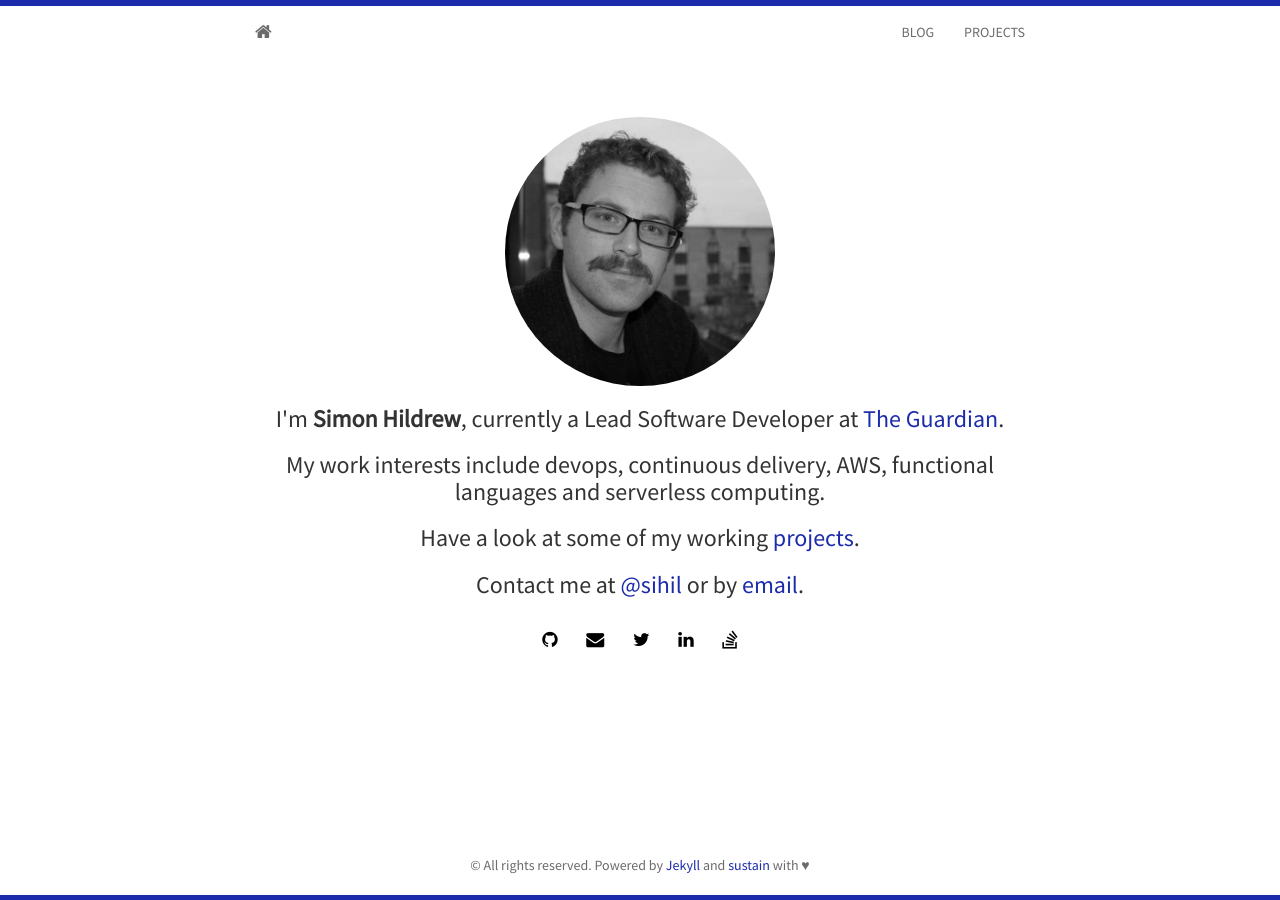
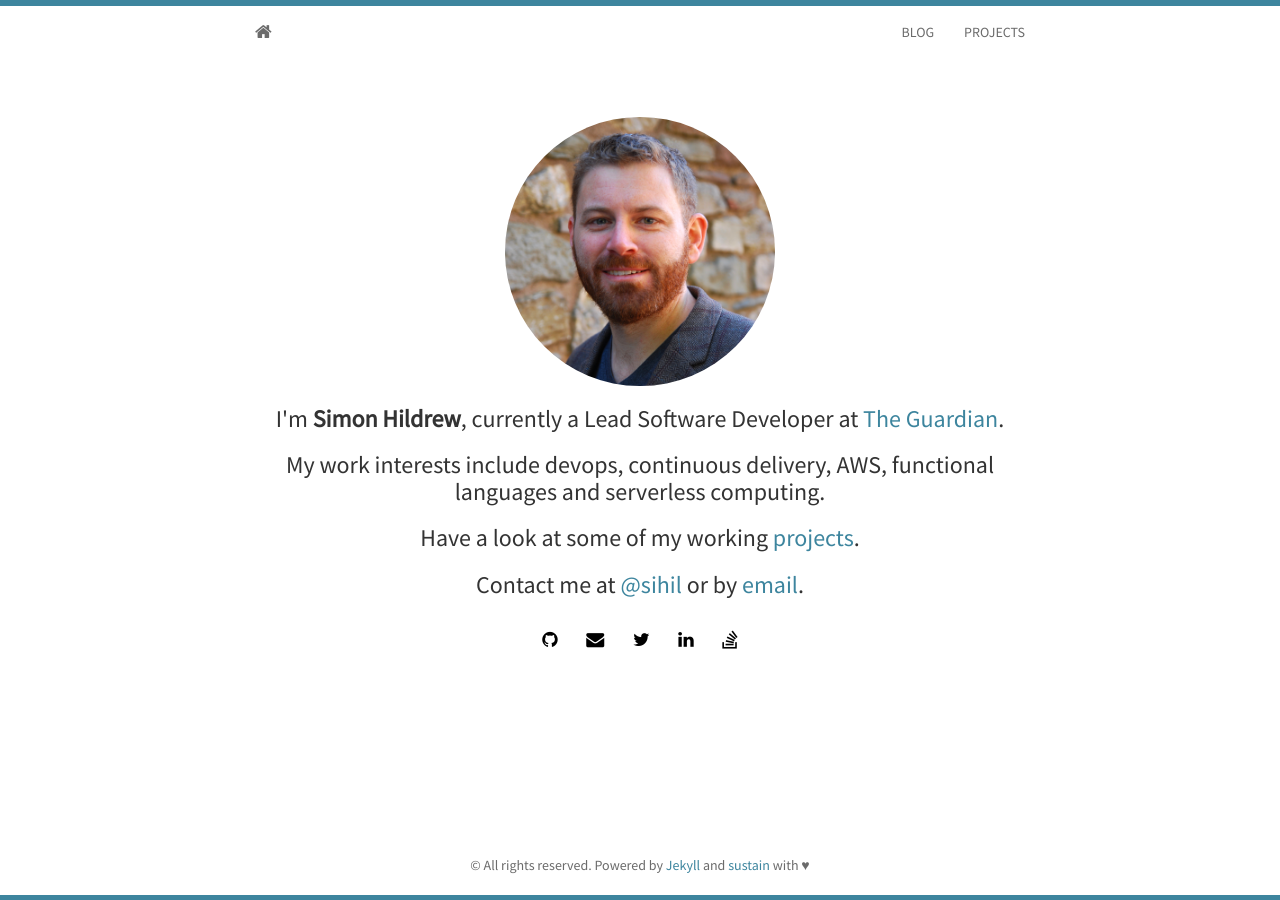
Before and after one commit to sihil/sihil.github.io, a Jekyll site: the page built from index.html, in a window 1280 px wide. Built offline with Jekyll 4.4.1, drawn with Linux system fonts in a browser that asks for light colours; nearby versions of some CDN libraries; the list of posts is cut into pages by our own code.

Commit message:
Add new profile pic and change site colours to complement ginger beard

```diff
--- a/_config.yml
+++ b/_config.yml
@@ -5,6 +5,7 @@ paginate: 5
 gems: [jekyll-paginate]
 port: 3000
 safe: true
+markdown: kramdown
 
 
 # edit here to achieve your personal greatness
@@ -12,7 +13,7 @@ url: https://sihil.net/
 title: Simon Hildrew
 author: Simon Hildrew
 description: Professional blog
-avatar: profile.jpg
+avatar: profile.png
 email: simon@hildrew.net
 github: sihil
 twitter: sihil
--- a/static/css/main.css
+++ b/static/css/main.css
@@ -6,7 +6,7 @@ body {
   background-color: #fff;
   font-family: 'Source Sans Pro', sans-serif;
   /* The html and body elements cannot have any padding or margin. */
-  border-top: 3px solid #1c2bab;
+  border-top: 3px solid #3d859e;
 }
 /* Wrapper for page content to push down footer */
 #wrap {
@@ -96,10 +96,10 @@ body {
   margin: 20px 0;
 }
 .container a {
-  color: #1c2bab;
+  color: #3d859e;
 }
 .container a:hover {
-  color: #171d69;
+  color: #2e586b;
 }
 .img-responsive {
  display: block;
@@ -120,10 +120,10 @@ body {
   font-size: 15px;
 }
 .panel-default h4 a, h5 a {
-  color: #1c2bab;
+  color: #3d859e;
 }
 .panel-default h4 a:hover, h5 a:hover {
-  color: #171d69;
+  color: #2e586b;
 }
 .panel{
   border-style: none;
@@ -170,6 +170,27 @@ body {
   font-size: 18px;
 }
 
+.blogpost table {
+  border: 1px solid darkgrey;
+}
+
+.blogpost thead {
+  background-color: #e0e0e0;
+  color: #000;
+  text-align: left;
+  vertical-align: bottom;
+}
+
+.blogpost th {
+  font-weight: bold;
+}
+
+.blogpost td, .blogpost th {
+  border-left: 1px solid #cbcbcb;
+  padding: 0.35em 0.7em;
+}
+
+
 /* Footer
 -------------------------------------------------- */
 
@@ -180,7 +201,7 @@ body {
 	color: #6b6b6b;
 }
 div.footer{
-  border-bottom: 5px solid #1c2bab;;
+  border-bottom: 5px solid #3d859e;;
 }
 /* Set the fixed height of the footer here */
 /*.footer {
```
Also changed, not shown: static/img/profile.jpg (deleted), static/img/profile.png (added).
